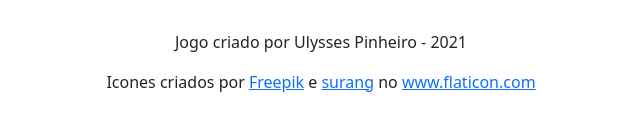
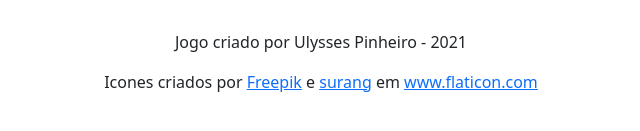
Before and after one commit to UlyssesPinheiro/Memory-Game, a plain HTML site: page index.html in a window 1280 px wide. Shown: the part 595-726 px from the top of the page, 319-959 px from the left. Drawn offline with nearby package versions, Linux system fonts and the light colour scheme; a web font is replaced by a local one.

Commit message:
Update index.html

```diff
--- a/index.html
+++ b/index.html
@@ -52,7 +52,7 @@
 
     <!-- Card game - surang
         insects - Freepik -->
-    <div>Icones criados por <a href="https://www.freepik.com" title="Freepik">Freepik</a> e <a href="https://www.flaticon.com/authors/surang" title="surang">surang</a> no <a href="https://www.flaticon.com/" title="Flaticon">www.flaticon.com</a></div>
+    <div>Icones criados por <a href="https://www.freepik.com" title="Freepik">Freepik</a> e <a href="https://www.flaticon.com/authors/surang" title="surang">surang</a> em <a href="https://www.flaticon.com/" title="Flaticon">www.flaticon.com</a></div>
   </div>
 
   <script src="https://kit.fontawesome.com/45b62d03cb.js" crossorigin="anonymous"></script>
```
